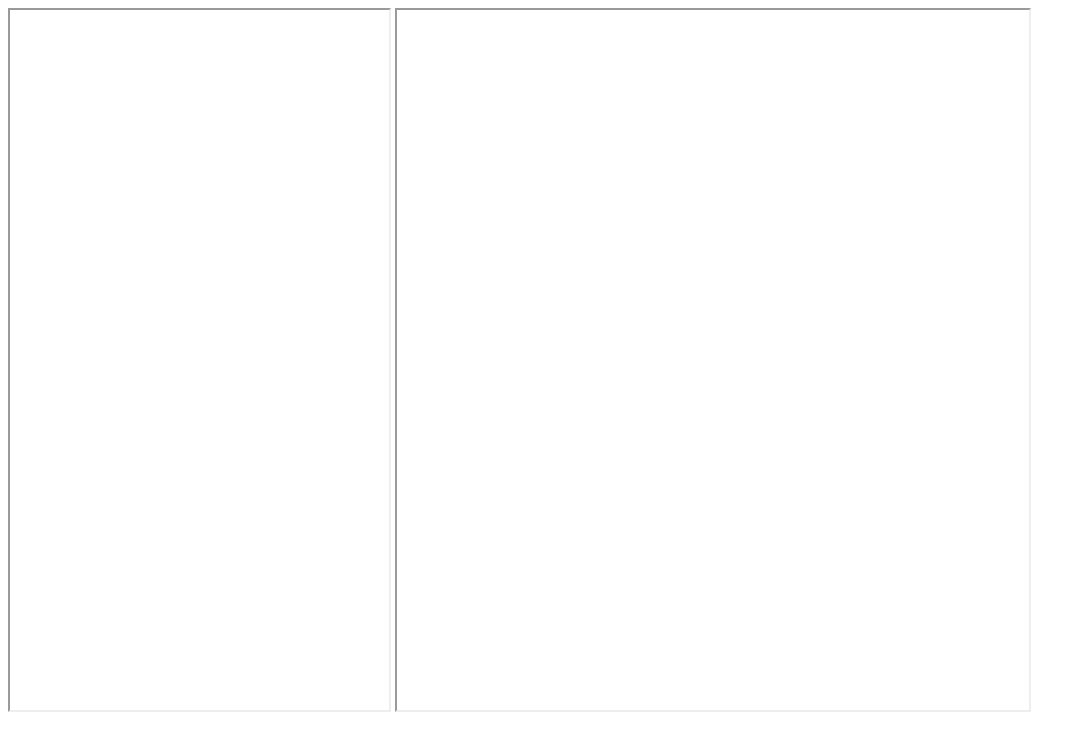
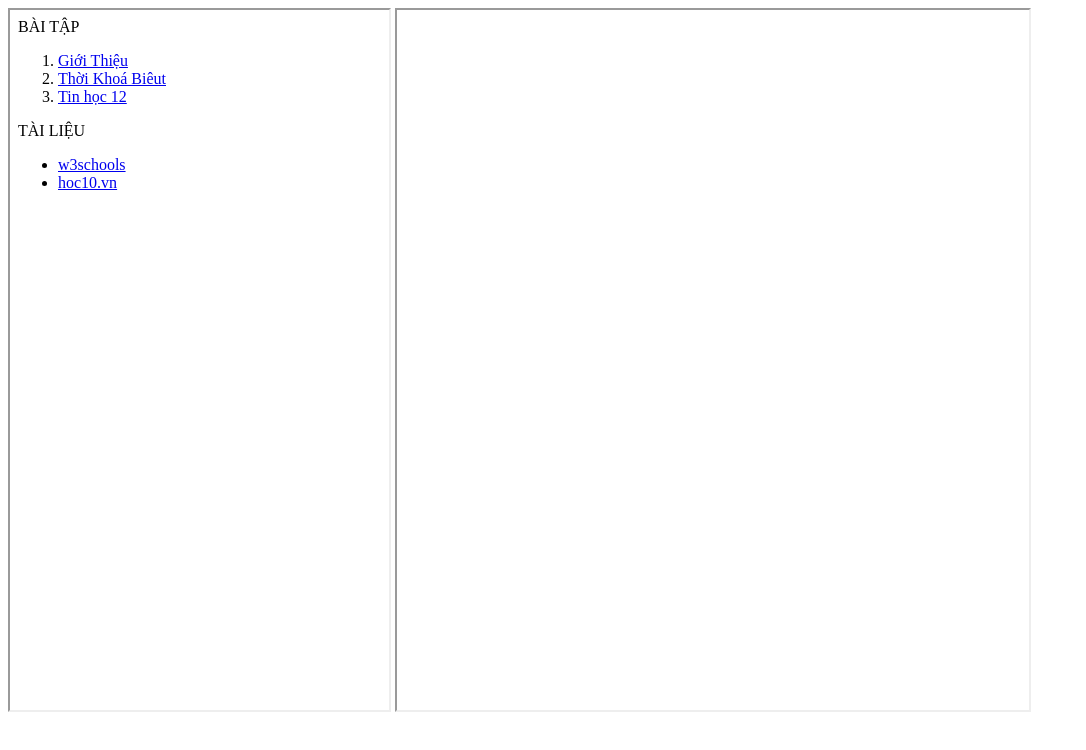
Before and after one commit to 32nhuquynhh-ai/kakqaa, a plain HTML site: page index.html in a window 1280 px wide. Shown: the whole page, without its empty margins (0-1086 px from the left). Drawn offline with Linux system fonts and the light colour scheme.

Commit message:
Update index.html

```diff
--- a/index.html
+++ b/index.html
@@ -3,7 +3,7 @@
     <meta charset ="utf-8">
   </head>
   <body>
-    <iframe scr= "list.html" width="30%" height ="700"> </iframe>
+    <iframe src= "list.html" width="30%" height ="700"> </iframe>
     <iframe name = "noidung" width="50%" height ="700"> </iframe>
   </body>
 </html>
```
